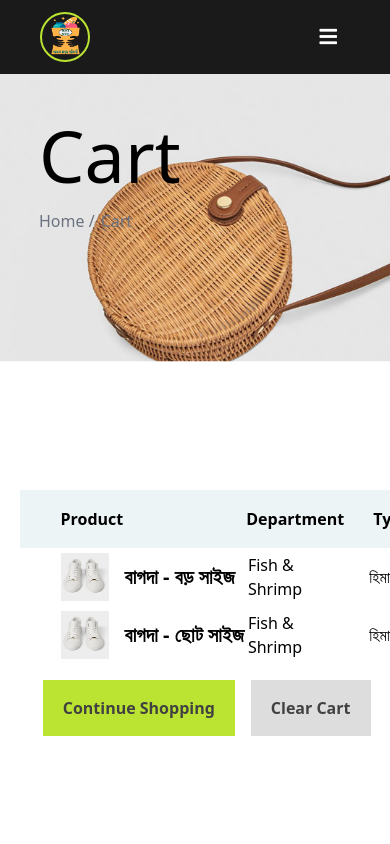
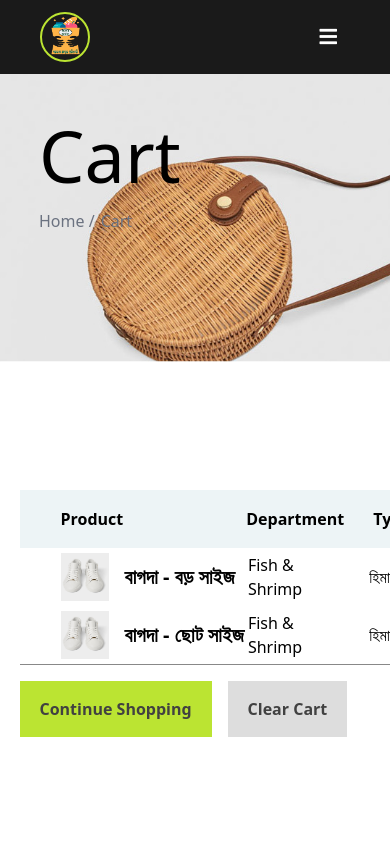
Before and after one commit to Mohammad1745/asthar-bazar-customer, a Nuxt app: page /cart in a window 390 px wide. Shown: the top 844 px of the page. Built offline with nearby package versions, Linux system fonts and the light colour scheme.

Commit message:
[Change] cart table buttons styles

```diff
--- a/components/user/cart/ProductTable.vue
+++ b/components/user/cart/ProductTable.vue
@@ -30,11 +30,7 @@ export default {
 }
 .product-table{
   width: 100%;
-}
-@media (min-width: 766px){
-  .product-table{
-    border-bottom: 1px solid #888;
-  }
+  border-bottom: 1px solid #888;
 }
 @media (max-width:765px){
   .product-table-wrapper{
--- a/components/user/cart/product_table/TableButtons.vue
+++ b/components/user/cart/product_table/TableButtons.vue
@@ -32,4 +32,10 @@ export default {
       }
     }
   }
+
+  @media (max-width:765px){
+    .table-buttons {
+      justify-content: flex-start;
+    }
+  }
 </style>
```
